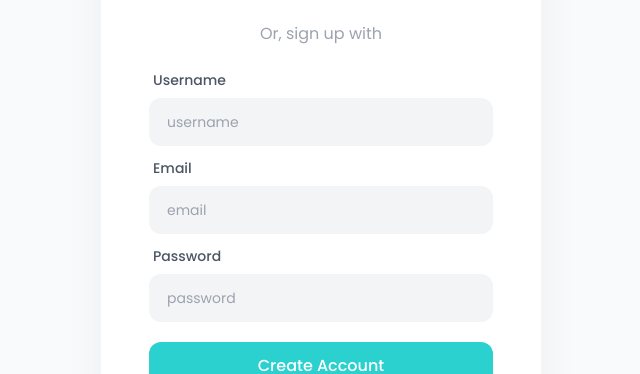
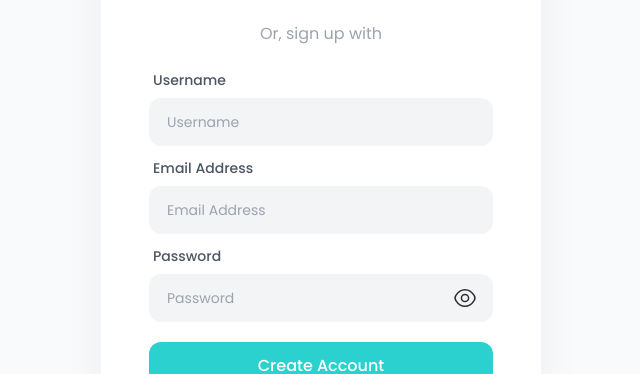
Before and after one commit to arshGoyalDev/url-shortner, a React (Create React App) app: page /sign-up in a window 1280 px wide. Shown: the part 262-636 px from the top of the page, without its empty margins (319-959 px from the left). Built offline with nearby package versions, Linux system fonts and the light colour scheme; no server answers.

Commit message:
created a component for inputs

```diff
--- a/src/components/FormInput.js
+++ b/src/components/FormInput.js
@@ -19,7 +19,6 @@ const FormInput = ({ placeholder, value, setValue, error, errorMessage }) => {
         <input
           type="text"
           name={value}
-          id={value}
           placeholder={placeholder}
           value={value}
           onChange={(e) => setValue(e.target.value)}
@@ -32,7 +31,6 @@ const FormInput = ({ placeholder, value, setValue, error, errorMessage }) => {
           <input
             type={inputType}
             name={value}
-            id="password"
             placeholder={placeholder}
             value={value}
             onChange={(e) => setValue(e.target.value)}
--- a/src/pages/login.js
+++ b/src/pages/login.js
@@ -6,6 +6,7 @@ import { Helmet } from "react-helmet-async";
 
 import { auth, googleAuth } from "../firebase";
 import { signInWithEmailAndPassword } from "firebase/auth";
+
 import FormInput from "../components/FormInput";
 
 const Login = () => {
--- a/src/pages/sign-up.js
+++ b/src/pages/sign-up.js
@@ -7,6 +7,8 @@ import { Helmet } from "react-helmet-async";
 
 import { auth, googleAuth } from "../firebase";
 import { createUserWithEmailAndPassword } from "firebase/auth";
+
+import FormInput from "../components/FormInput";
 
 const SignUp = () => {
   const navigate = useNavigate();
@@ -128,8 +130,8 @@ const SignUp = () => {
 
         <form onSubmit={createUser}>
           <div className="flex flex-col gap-3">
-            <div className="flex flex-col gap-2">
-              <label
+            {/* <div className="flex flex-col gap-2"> */}
+              {/* <label
                 htmlFor="email"
                 className="text-sm text-gray-600 font-medium pl-1"
               >
@@ -151,8 +153,16 @@ const SignUp = () => {
                   Enter a valid username
                 </span>
               )}
-            </div>
-            <div className="flex flex-col gap-2">
+            </div> */}
+            <FormInput
+              placeholder={"Username"}
+              value={username}
+              setValue={setUsername}
+              error={error.username}
+              errorMessage={"Enter a username"}
+            />
+
+            {/* <div className="flex flex-col gap-2">
               <label
                 htmlFor="email"
                 className="text-sm text-gray-600 font-medium pl-1"
@@ -198,8 +208,23 @@ const SignUp = () => {
                 <span className="text-red-600 text-xs ml-2">
                   Password length must be at least 6 character
                 </span>
-              )}
-            </div>
+              )} */}
+                          <FormInput
+              placeholder={"Email Address"}
+              value={email}
+              setValue={setEmail}
+              error={error.email}
+              errorMessage={"Enter a valid email address"}
+            />
+            <FormInput
+              placeholder={"Password"}
+              value={password}
+              setValue={setPassword}
+              error={error.password}
+              errorMessage={"Password length must be at least 6 character"}
+            />
+
+            {/* </div> */}
           </div>
 
           <button className="w-full text-white font-medium py-3 px-8 bg-[#2bd1cf] lg:hover:bg-opacity-60 mt-5 rounded-xl transition-all">
```
